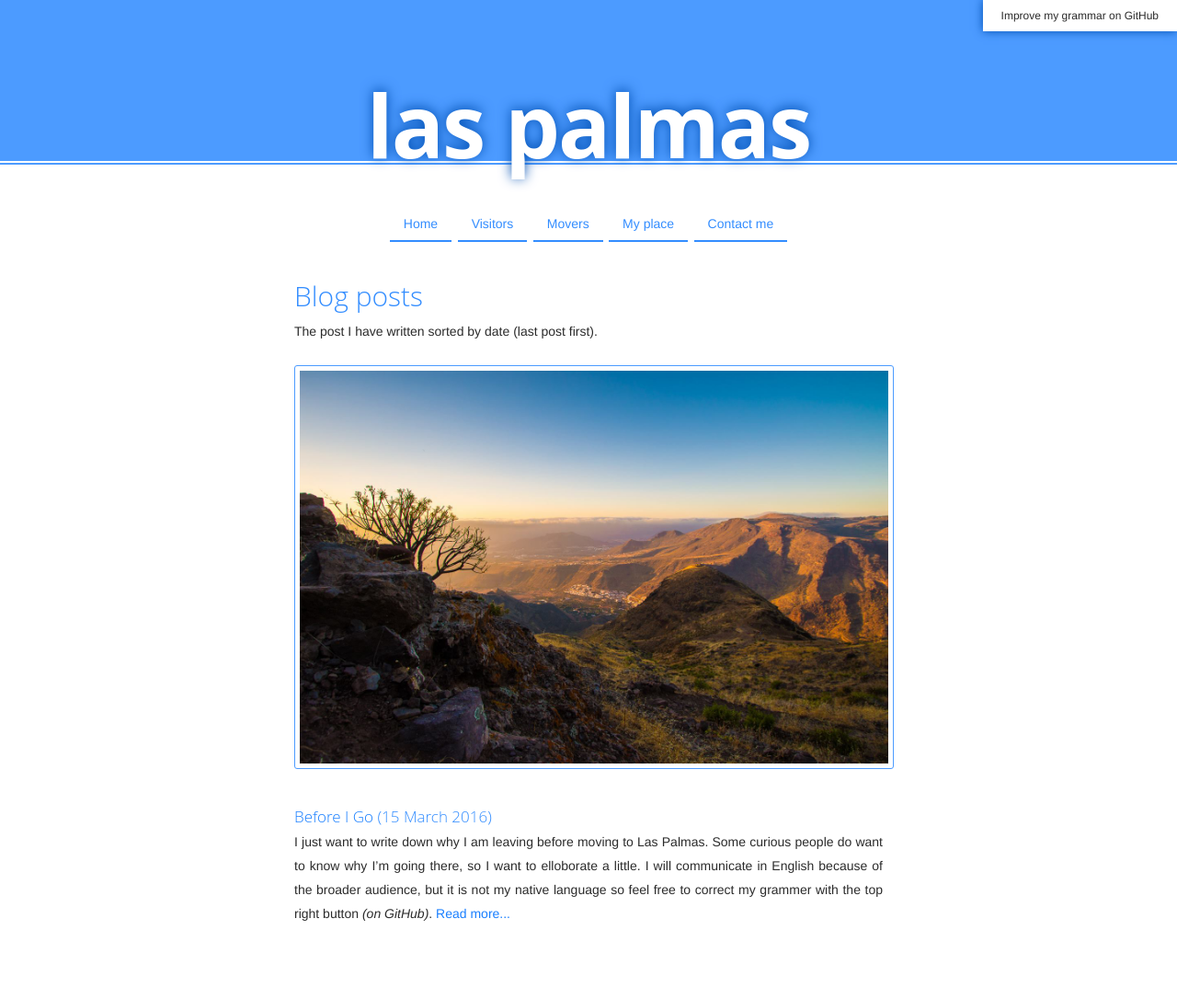
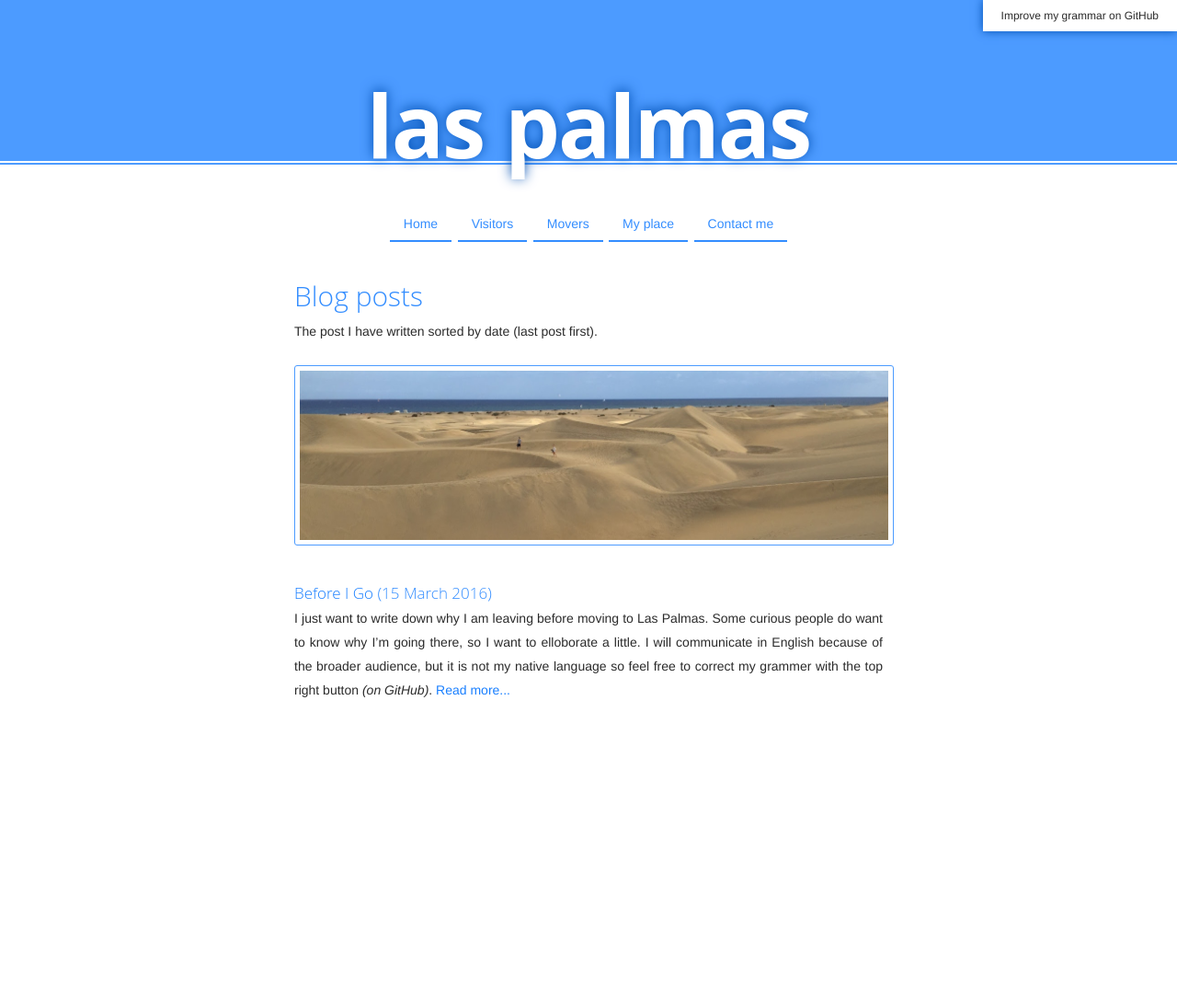
Before and after one commit to adriaandotcom/laspalmas.adriaan.io, a Jekyll site: the page built from blog.md, in a window 1280 px wide. Shown: the whole page at 92% size. Built offline with Jekyll 4.4.1, drawn with Linux system fonts in a browser that asks for light colours; after the commit the page ends 900 px from its top, so only the background shows below that.

Commit message:
Add image of dunes of Maspalomas

```diff
--- a/blog.md
+++ b/blog.md
@@ -4,7 +4,7 @@ title: Blog posts
 
 The post I have written sorted by date (last post first).
 
-![Mountains of Gran Canaria](/images/mountains.jpg)
+![Dunes in Maspalomas](/images/dunes.jpg)
 
 <ul class="no-styling">
   {% for post in site.posts %}
```
